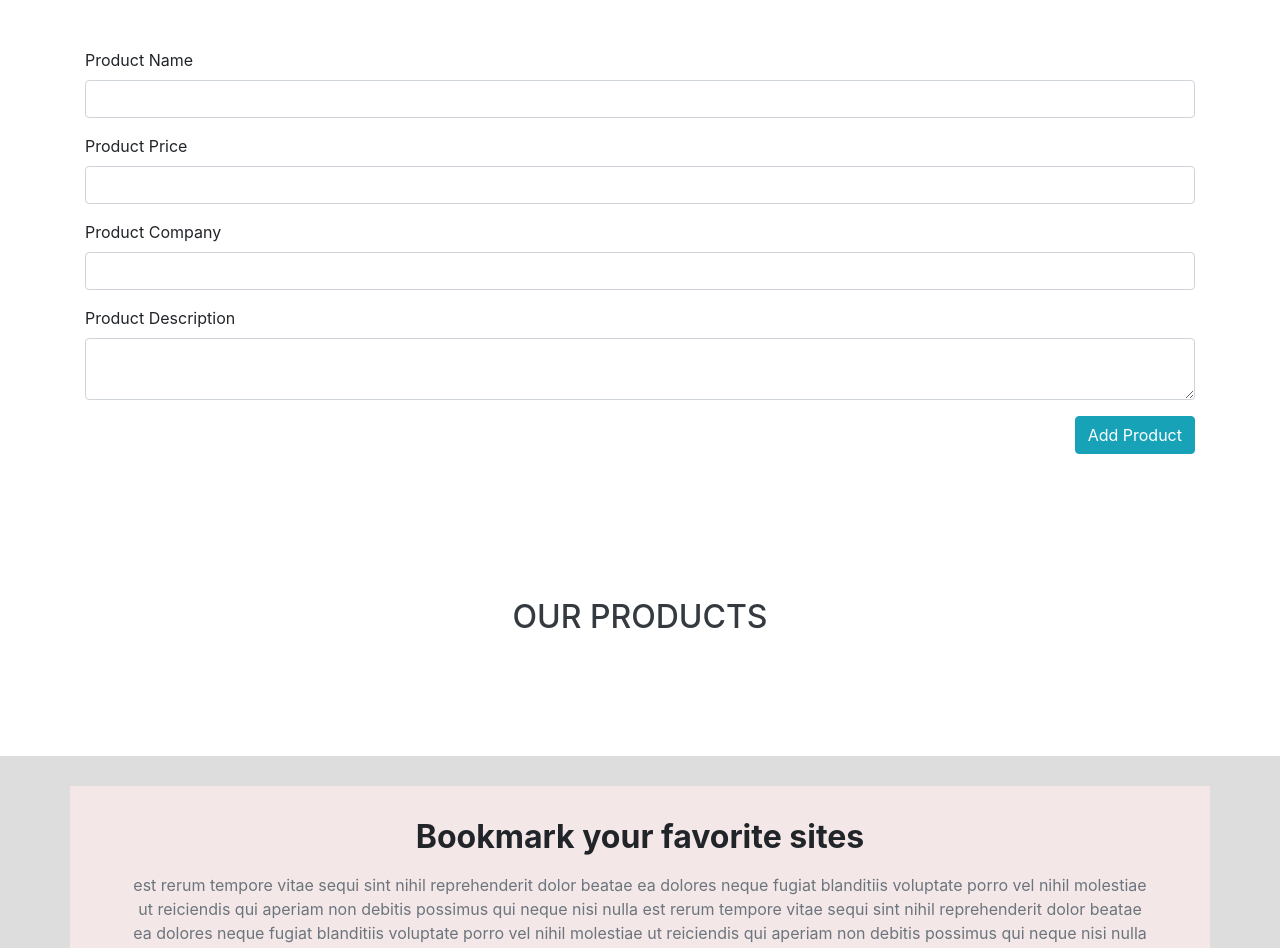
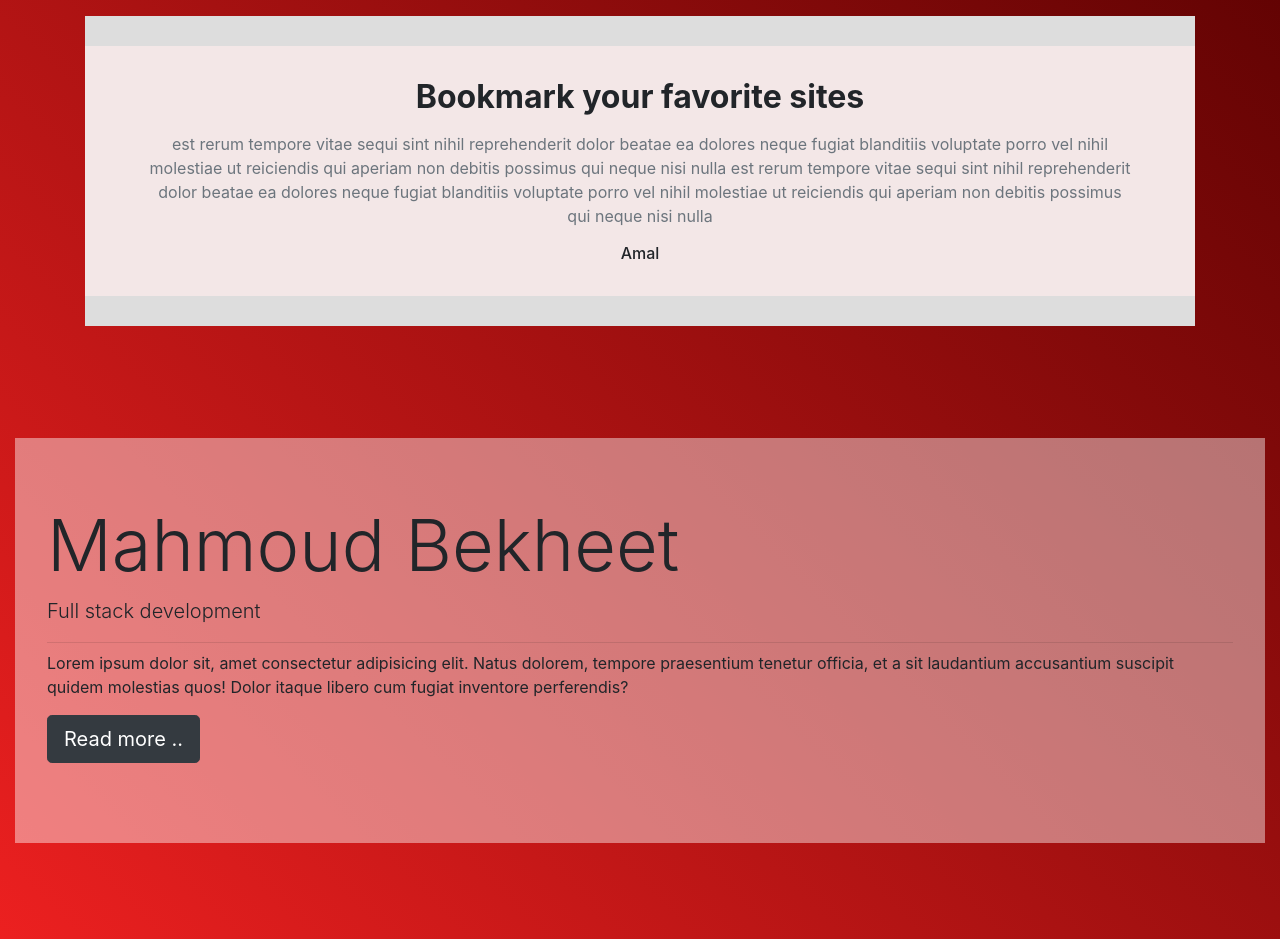
Before and after one commit to MoBekheet/trainee, a plain HTML site: page index.html in a window 1280 px wide. Shown: the top 948 px of the page. Drawn offline with Linux system fonts and the light colour scheme.

Commit message:
add section

```diff
--- a/css/main.css
+++ b/css/main.css
@@ -6,3 +6,10 @@
 .train-info {
     background: #f3e7e7
 }
+
+body{
+    background: linear-gradient(45deg,rgb(236, 32, 32),rgb(99, 3, 3))
+}
+.jumbotron{
+    background-color: rgba(255, 255, 255, 0.432);
+}
--- a/index.html
+++ b/index.html
@@ -11,48 +11,37 @@
 </head>
 
 <body>
-    <div class="container py-5">
-        <div class="form-group">
-            <label for="Product Name">Product Name</label>
-            <input class="form-control" id="productName" type="text">
-        </div>
-        <div class="form-group">
-            <label for="Product Price">Product Price</label>
-            <input class="form-control" id="productPrice" type="number">
-        </div>
-        <div class="form-group">
-            <label for="Product Company">Product Company</label>
-            <input class="form-control" id="productComp" type="text">
-        </div>
-        <div class="form-group">
-            <label for="Product Description">Product Description</label>
-            <textarea class="form-control" id="productDesc"></textarea>
-        </div>
-        <button id="submit" class="btn btn-info float-right">Add Product</button>
-        <div class="clearfix"></div>
-
-    </div>
-    <div class="container py-5 text-center">
-        <h2 class="text-dark text-uppercase py-5">Our Products</h2>
-        <div class="row" id="productRow">
-
-        </div>
-
-
-    </div>
+  <div class="container">
 
     <!--start code by Amal hossam-->
     <section class="train-1 my-3">
       <div class="container w-80 m-auto text-center py-4  train-info">
         <h2 class="font-weight-bolder py-2">Bookmark your favorite sites</h2>
-            <p class="text-muted px-5">est rerum tempore vitae sequi sint nihil reprehenderit dolor beatae ea dolores neque fugiat blanditiis voluptate porro vel nihil molestiae ut reiciendis qui aperiam non debitis possimus qui neque nisi nulla
-                est rerum tempore vitae sequi sint nihil reprehenderit dolor beatae ea dolores neque fugiat blanditiis voluptate porro vel nihil molestiae ut reiciendis qui aperiam non debitis possimus qui neque nisi nulla
+        <p class="text-muted px-5">est rerum tempore vitae sequi sint nihil reprehenderit dolor beatae ea dolores neque
+          fugiat blanditiis voluptate porro vel nihil molestiae ut reiciendis qui aperiam non debitis possimus qui neque
+          nisi nulla
+          est rerum tempore vitae sequi sint nihil reprehenderit dolor beatae ea dolores neque fugiat blanditiis
+          voluptate porro vel nihil molestiae ut reiciendis qui aperiam non debitis possimus qui neque nisi nulla
         </p>
         <h6>Amal</h6>
       </div>
     </section>
     <!--End code by Amal hossam-->
+  </div>
 
+  <section id="moBekheet">
+    <div class="container-fluid py-5">
+      <div class="jumbotron rounded-0 my-5">
+        <h1 class="display-3">Mahmoud Bekheet</h1>
+        <p class="lead">Full stack development</p>
+        <hr class="my-2">
+        <p>Lorem ipsum dolor sit, amet consectetur adipisicing elit. Natus dolorem, tempore praesentium tenetur officia, et a sit laudantium accusantium suscipit quidem molestias quos! Dolor itaque libero cum fugiat inventore perferendis?</p>
+        <p class="lead">
+          <a class="btn btn-dark btn-lg" href="Jumbo action link" role="button">Read more ..</a>
+        </p>
+      </div>
+    </div>
+  </section>
   <script src="js/main.js"></script>
 </body>
 
```
Lines whose indentation alone changed are shown as unchanged.
